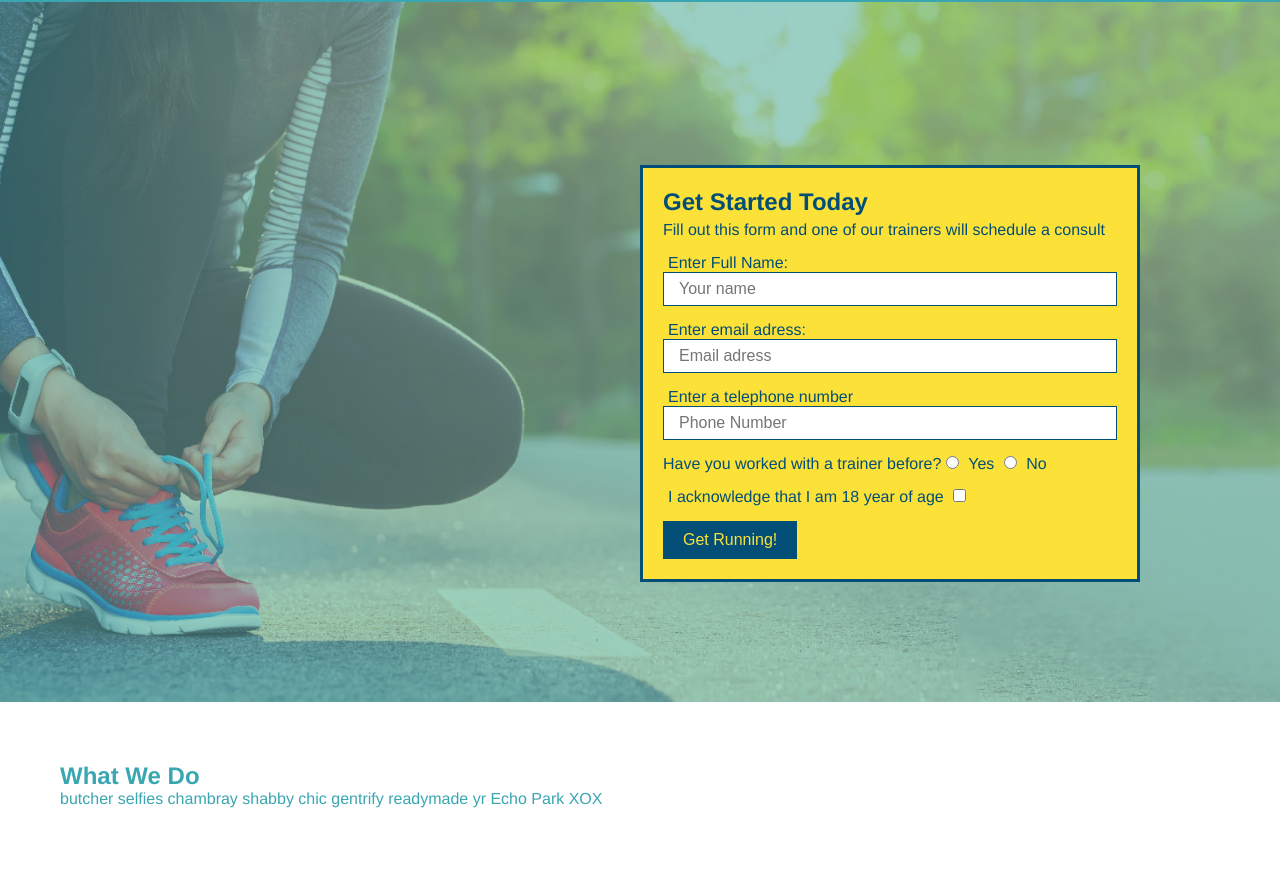
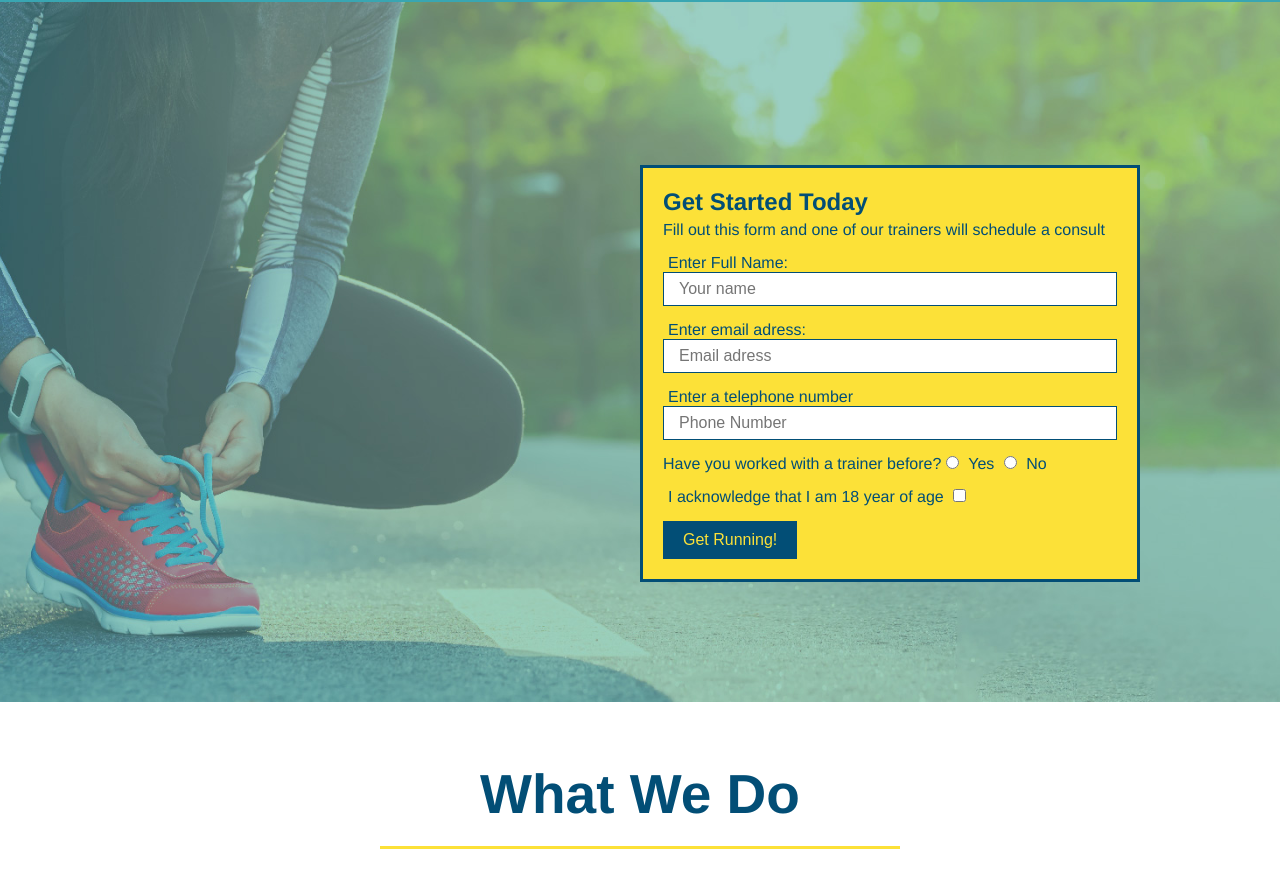
Before and after one commit to jesus1881/run-budyy, a plain HTML site: page index.html in a window 1280 px wide. Shown: the part 80-952 px from the top of the page. Drawn offline with Linux system fonts and the light colour scheme.

Commit message:
styles what we do section

```diff
--- a/assets/css/style.css
+++ b/assets/css/style.css
@@ -107,6 +107,7 @@ section {
     width: 100%;
     margin-bottom: 15px;
 }
+
  .hero-form label {
      margin: 0 5px;
  }
@@ -120,3 +121,27 @@ section {
      font-size: 16px;
  }
  /* hero styles ends*/
+
+ /*whatt we do syles*/
+ .intro {
+     text-align: center;
+ }
+
+ .intro h2 {
+     font-size: 55px;
+     color: #024e76;
+     margin-bottom: 35px;
+     padding: 0 100px 20px 100px;
+     border-bottom: 3px solid;
+     border-color: #fce138;
+     display: inline-block;
+ }
+
+ .intro p{
+     line-height: 1.7;
+     color: #39a6b2;
+     width: 80%;
+     font-size: 20px;
+     margin: 0 auto;
+ }
+/*end of what we do styles*/
--- a/index.html
+++ b/index.html
@@ -69,11 +69,10 @@
   <!--end hero-->
 
   <!-- "what we do" section -->
-  <section id="what-we-do">
+  <section id="what-we-do" class="intro">
     <h2>What We Do</h2>
     <p>
-      butcher selfies chambray shabby chic gentrify readymade yr Echo Park XOX
-    </p>
+      butcher selfies chambray shabby chic gentrify readymade yr Echo Park XOXO Tumblr normcore Banksy direct trade Blue Bottle chillwave you probably haven't heard of them single-origin coffee Vice fanny pack fixie Odd Future Austin fingerstache pickled twee synth Wes Anderson Thundercats viral bitters flannel meggings narwhal Marfa Schlitz sustainable Intelligentsia umami deep v craft    </p>
   </section>
 
   <!-- "what you do" section -->
```
